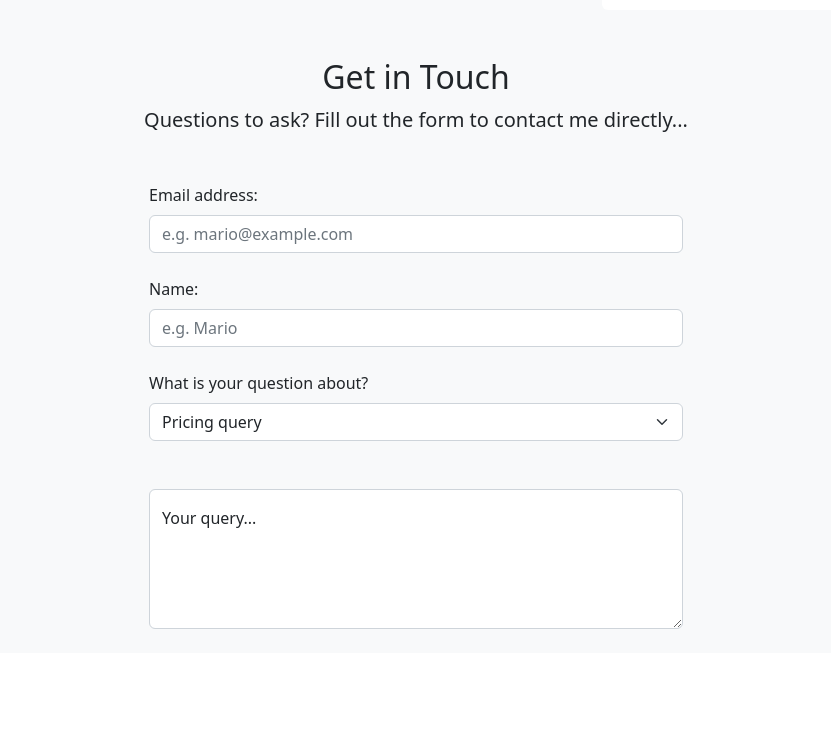
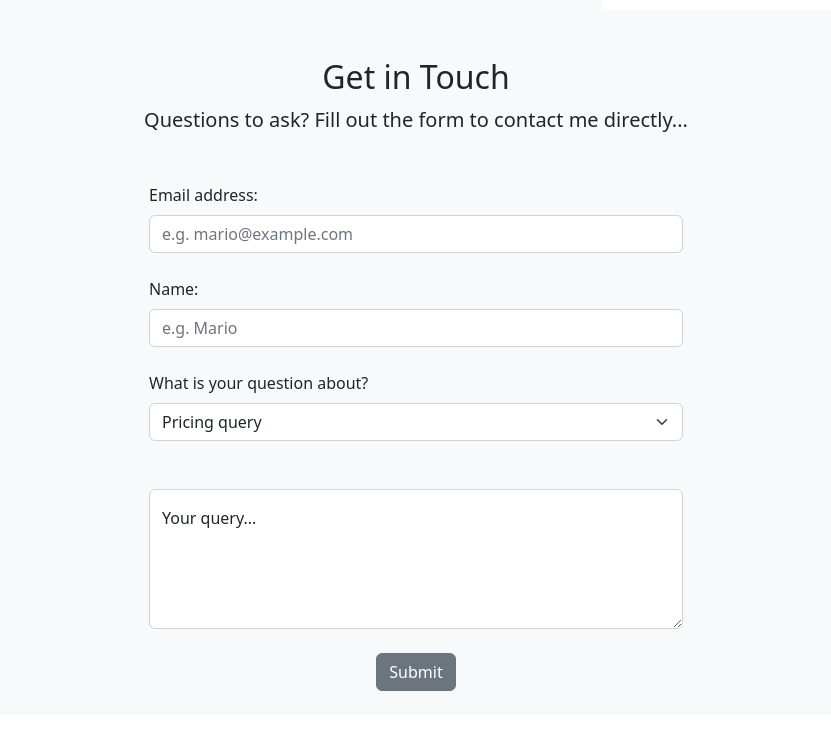
Before and after one commit to AlexJora/Book, a website: page index.html in a window 1280 px wide. Shown: the part 1324-2053 px from the top of the page, without its empty margins (224-1055 px from the left). Before the commit the page ends 2025 px from the top, so only its background shows below. Drawn offline with nearby package versions, Linux system fonts and the light colour scheme.

Commit message:
submit button

```diff
--- a/index.html
+++ b/index.html
@@ -157,6 +157,9 @@
                   <textarea class="form-control" id="query" style="height: 140px" placeholder="query"></textarea>
                   <label for="query">Your query...</label>
                 </div>
+                <div class="mb-4 text-center">
+                  <button type="submit" class="btn btn-secondary">Submit</button>
+                </div>
               </form>
             </div>
           </div>
```
